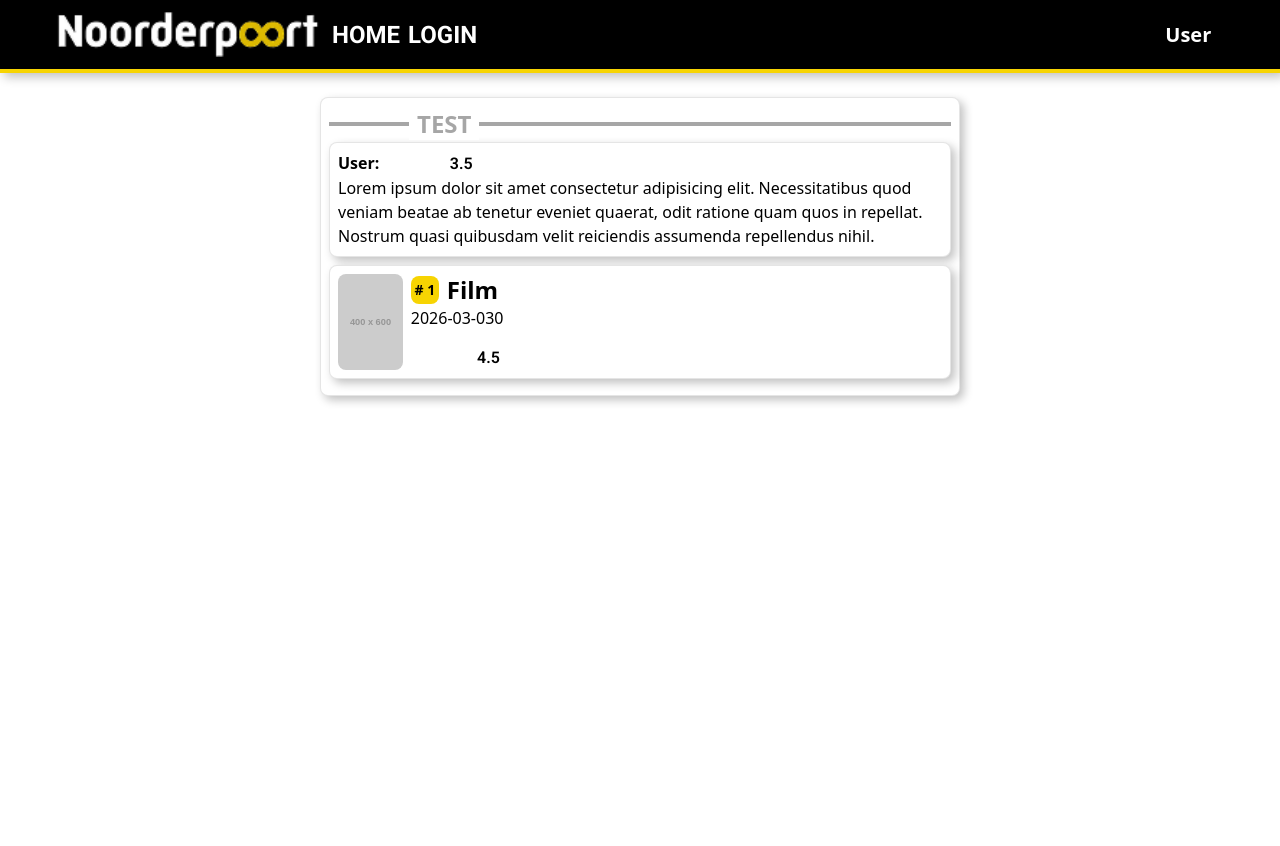
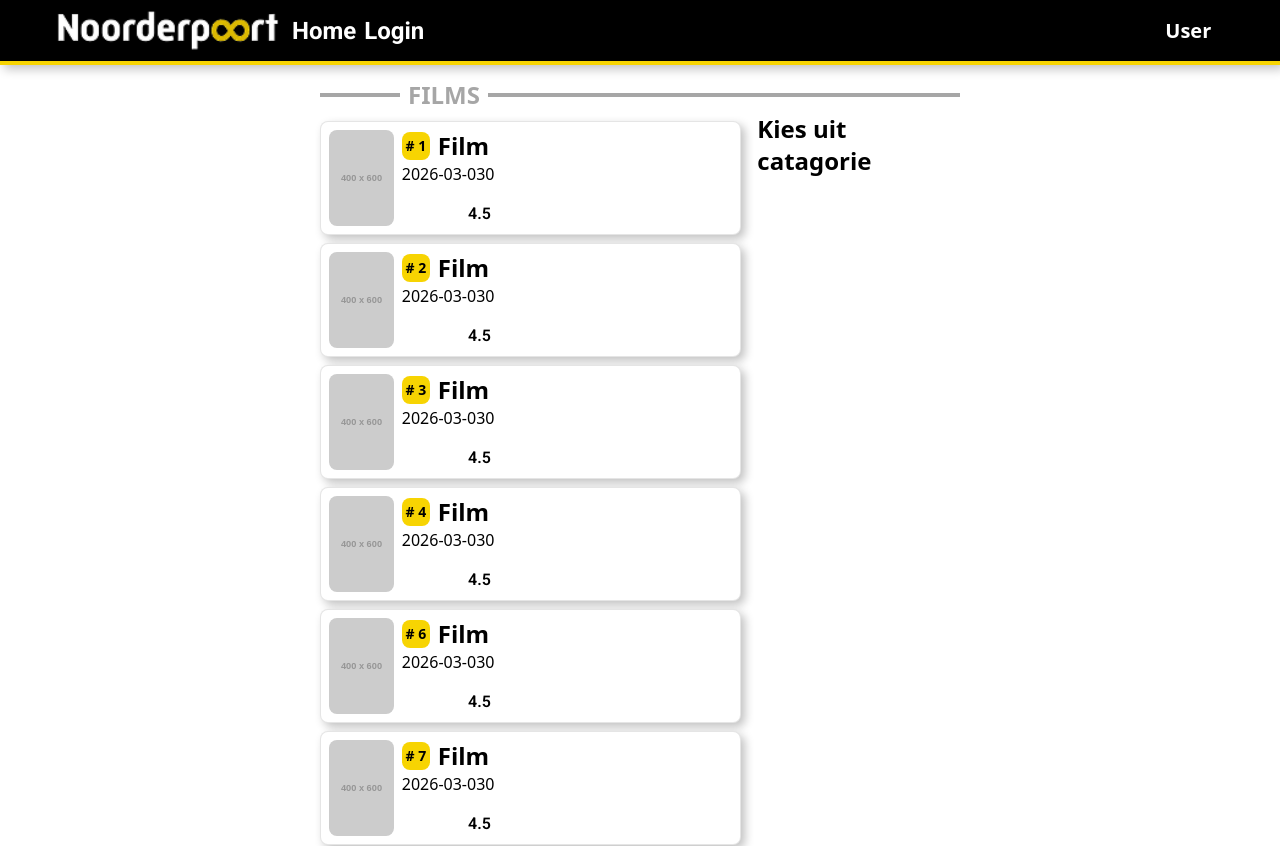
Before and after one commit to Robert06429/scrum3, a React (Vite) app: page /#/ in a window 1280 px wide. Shown: the top 846 px of the page. Before the commit the page ends 800 px from the top, so only its background shows below. Built offline with nearby package versions, Linux system fonts and the light colour scheme; the HTML template or start-up script is replaced by a standard one; a web font is replaced by a local one.

Commit message:
added main page

```diff
--- a/src/components/Nav.jsx
+++ b/src/components/Nav.jsx
@@ -2,14 +2,14 @@ import { Link } from "react-router-dom";
 import Noorderpoort from "./../assets/noorderpoort-dark.png";
 export default function Nav() {
     return (
-        <nav className="bg-black shadow-np border-b-4 border-np p-2 text-xl text-white flex justify-center">
+        <nav className="bg-black shadow-np border-b-4 sticky z-1000 top-0 border-np p-2 text-xl text-white flex justify-center">
             <div className="flex items-center justify-between flex-row w-full max-w-[74rem]">
                 {" "}
                 <div className="flex flex-row items-center">
                     <a href="/">
-                        <img className="w-70 px-2" src={Noorderpoort} alt="noorderpoort" />
+                        <img className="w-60 px-2" src={Noorderpoort} alt="noorderpoort" />
                     </a>
-                    <div className="text-2xl uppercase font-roboto font-bold">
+                    <div className="text-2xl font-roboto font-bold">
                         <Link className="mx-1 font-roboto" to="/">
                             Home
                         </Link>
--- a/src/pages/HomePage.jsx
+++ b/src/pages/HomePage.jsx
@@ -8,10 +8,23 @@ export default function HomePage() {
         <>
             <Nav></Nav>
             <div className="px-[20rem] py-3">
-                <div className="bg-white border border-black/10 shadow-np rounded-lg my-3 p-2">
-                    <Heading title="Test"></Heading>
-                    <Comment></Comment>
-                    <ListItem place={1} rating={9} img="https://placehold.co/400x600" item="Film"></ListItem>
+                <Heading title="Films"></Heading>
+                <div className="grid grid-cols-1 gap-4 md:grid-cols-3">
+                    <div className="md:order-2">
+                        <h3 className="text-2xl font-bold">Kies uit catagorie</h3>
+                    </div>
+
+                    <div className="col-span-2 md:order-1">
+                        <ListItem place={1} rating={9} img="https://placehold.co/400x600" item="Film"></ListItem>
+                        <ListItem place={2} rating={9} img="https://placehold.co/400x600" item="Film"></ListItem>
+                        <ListItem place={3} rating={9} img="https://placehold.co/400x600" item="Film"></ListItem>
+                        <ListItem place={4} rating={9} img="https://placehold.co/400x600" item="Film"></ListItem>
+                        <ListItem place={6} rating={9} img="https://placehold.co/400x600" item="Film"></ListItem>
+                        <ListItem place={7} rating={9} img="https://placehold.co/400x600" item="Film"></ListItem>
+                        <ListItem place={8} rating={9} img="https://placehold.co/400x600" item="Film"></ListItem>
+                        <ListItem place={9} rating={9} img="https://placehold.co/400x600" item="Film"></ListItem>
+                        <ListItem place={10} rating={9} img="https://placehold.co/400x600" item="Film"></ListItem>
+                    </div>
                 </div>
             </div>
         </>
```
